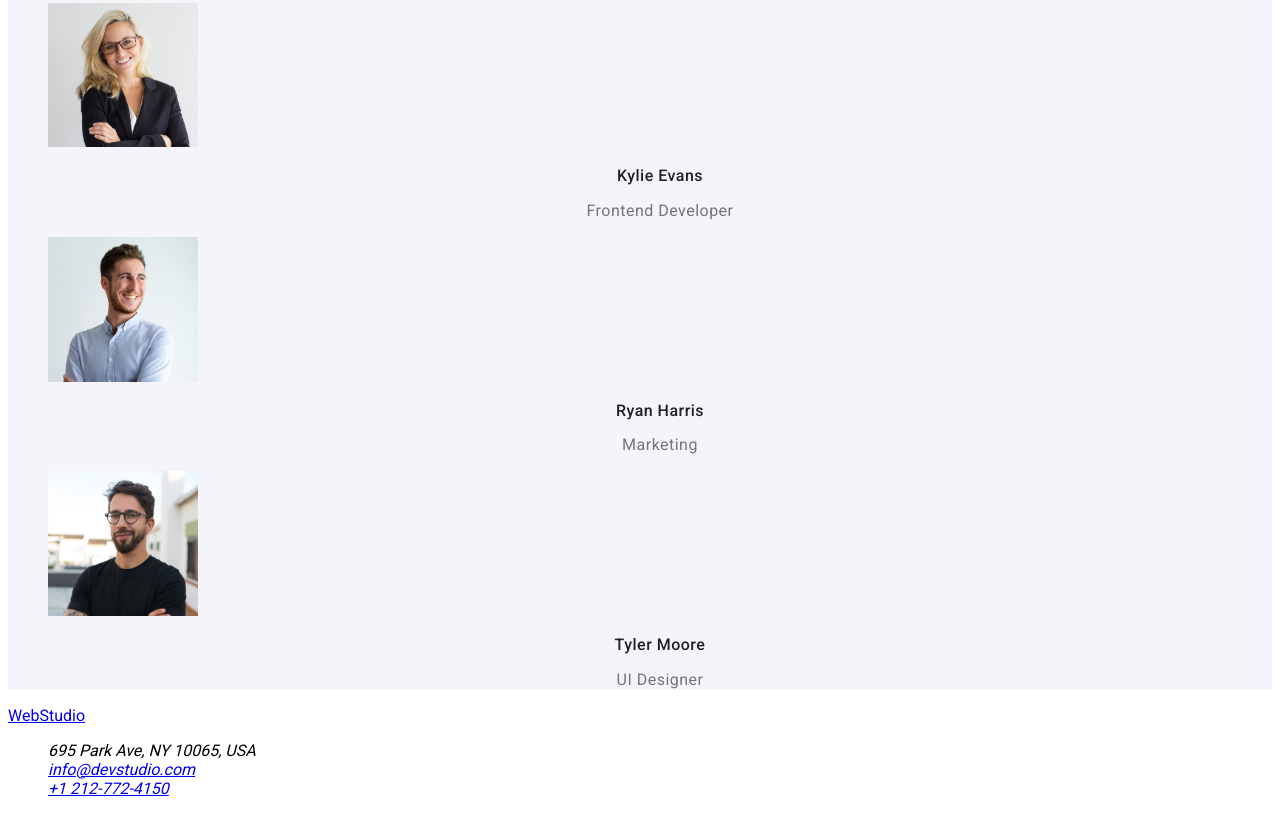
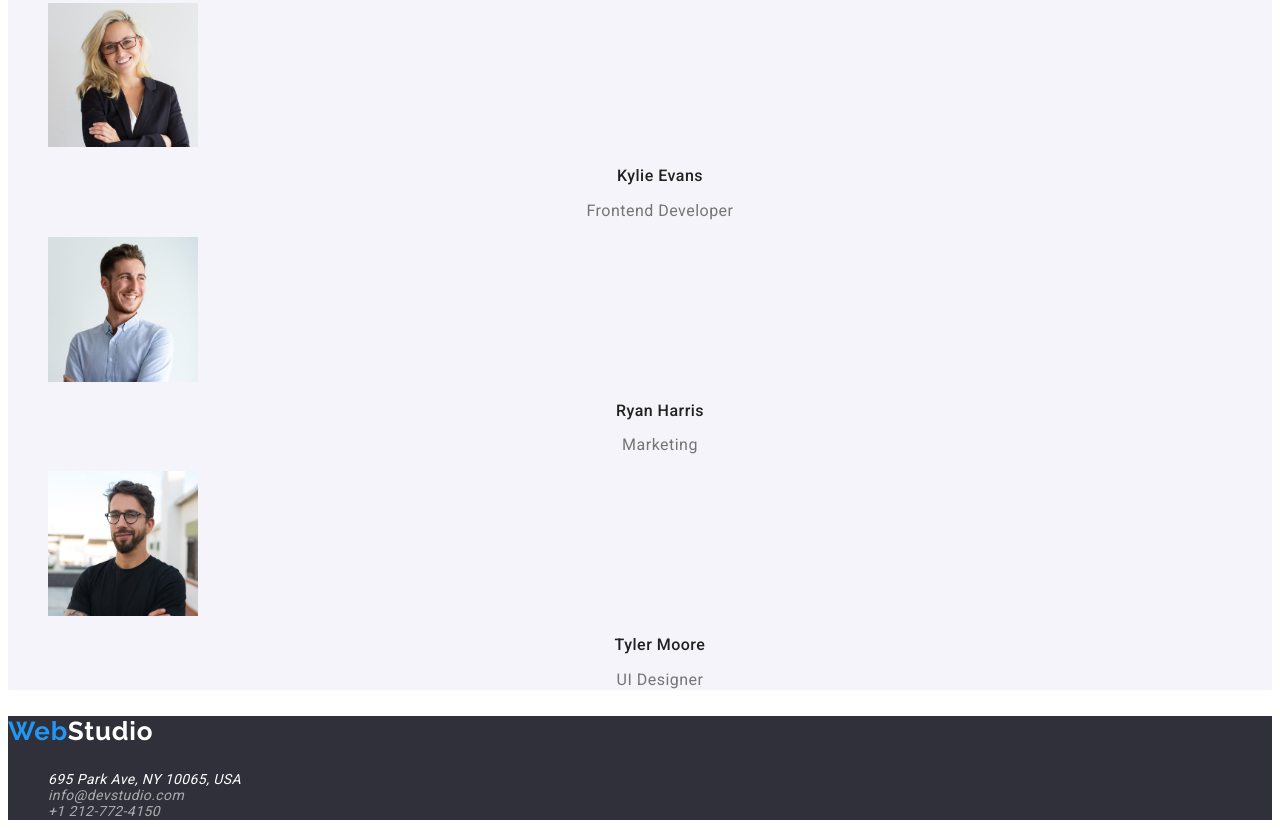
Before and after one commit to Cosmynn/goit-markup-hw-02, a plain HTML site: page index.html in a window 1280 px wide. Shown: the part 1674-2508 px from the top of the page. Drawn offline with Linux system fonts and the light colour scheme.

Commit message:
update index.html

```diff
--- a/index.html
+++ b/index.html
@@ -105,16 +105,19 @@
       </ul>
     </section>
   </main>
-  <footer>
-    <a href="#">WebStudio</a>
-    <address>
+  <footer class="global-footer">
+    <a href="#" class="logo-link">
+      <p class="logo-footer"><span class="logo-web-footer">Web</span><span class="logo-studio-footer">Studio</span></p>
+    </a>
+    <address class="address">
       <ul>
-        <li>695 Park Ave, NY 10065, USA</li>
-        <li><a href="#">info@devstudio.com</a></li>
+        <li><span class="footer-adress">695 Park Ave, NY 10065, USA</span></li>
+        <li><a href="mailto:info@devstudio.com">info@devstudio.com</a></li>
         <li><a href="tel:+1212-772-4150">+1 212-772-4150</a></li>
       </ul>
     </address>
   </footer>
+
 </body>
 
 </html>
```
